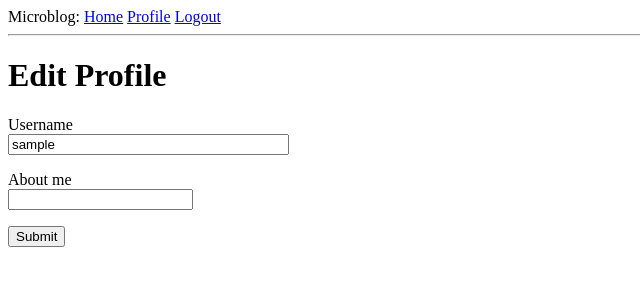
After one commit to frarlo/microblog, a Flask app: page /edit_profile in a window 1280 px wide. The commit adds this page. Shown: the top 300 px of the page, without its empty margins (0-640 px from the left). Run offline with Flask 3, Linux system fonts and the light colour scheme; the visitor is signed in with stand-in values (Sample User, id 1); data comes from the database, SQL or seed files in the repository.

Commit message:
feat: Add profile editing for users.
Included two new fields in the DB Users table (about_me and last_seen).

```diff
--- a/app/forms.py
+++ b/app/forms.py
@@ -1,6 +1,6 @@
 from flask_wtf import FlaskForm
-from wtforms import StringField, PasswordField, BooleanField, SubmitField
-from wtforms.validators import ValidationError, DataRequired, Email, EqualTo
+from wtforms import StringField, PasswordField, BooleanField, SubmitField, TextAreaField
+from wtforms.validators import ValidationError, DataRequired, Email, EqualTo, Length
 import sqlalchemy as sa
 from app import db
 from app.models import User
@@ -30,3 +30,8 @@ class RegistrationForm(FlaskForm):
         user = db.session.scalar(sa.select(User).where(User.email == email.data))
         if user is not None:
             raise ValidationError('Please use a different email address.')
+
+class EditProfileForm(FlaskForm):
+    username = StringField('Username', validators=[DataRequired()])
+    about_me = StringField('About me', validators=[Length(min=0, max=140)])
+    submit  = SubmitField('Submit')
--- a/app/models.py
+++ b/app/models.py
@@ -15,6 +15,10 @@ class User(UserMixin, db.Model):
     username: so.Mapped[str] = so.mapped_column(sa.String(64), index=True, unique=True)
     email: so.Mapped[str] = so.mapped_column(sa.String(128), index=True, unique=True)
     password_hash: so.Mapped[Optional[str]] = so.mapped_column(sa.String(256))
+    about_me: so.Mapped[Optional[str]] = so.mapped_column(sa.String(140))
+    last_seen: so.Mapped[Optional[datetime]] = so.mapped_column(
+        default= lambda:datetime.now(timezone.utc)
+    )
 
     # The user has many posts in the table:
     posts: so.WriteOnlyMapped['Post'] = so.relationship(back_populates='author')
--- a/app/routes.py
+++ b/app/routes.py
@@ -1,7 +1,8 @@
 from flask import render_template, flash, redirect, url_for, request
 from app import app, db
-from app.forms import LoginForm, RegistrationForm
+from app.forms import LoginForm, RegistrationForm, EditProfileForm
 from flask_login import current_user, login_user, logout_user, login_required
+from datetime import datetime, timezone
 import sqlalchemy as sa
 from app.models import User
 from urllib.parse import urlsplit
@@ -80,3 +81,27 @@ def user(username):
     ]
 
     return render_template('user.html', user=user, posts=posts)
+
+@app.before_request
+def before_request():
+    if current_user.is_authenticated:
+        current_user.last_seen = datetime.now(timezone.utc)
+        db.session.commit()
+
+@app.route('/edit_profile', methods=['GET', 'POST'])
+@login_required
+def edit_profile():
+    form = EditProfileForm()
+
+    if form.validate_on_submit():
+        current_user.username = form.username.data
+        current_user.about_me = form.about_me.data
+        db.session.commit()
+        flash('Your changes have been saved.')
+        return redirect(url_for('edit_profile'))
+
+    elif request.method == 'GET':
+        form.username.data = current_user.username
+        form.about_me.data = current_user.about_me
+
+    return render_template('edit_profile.html', title='Edit Profile', form= form)
--- /dev/null
+++ b/app/templates/edit_profile.html
@@ -0,0 +1,23 @@
+{% extends 'base.html' %}
+<!-- Defines the content of the edit profile page by extending the base html file -->
+{% block content %}
+  <h1>Edit Profile</h1>
+  <form action="" method="post">
+    {{ form.hidden_tag() }}
+    <p>
+      {{ form.username.label }}<br>
+      {{ form.username(size=32) }}<br>
+      {% for error in form.username.errors %}
+      <span style="color: red;">[{{ error }}]</span>
+      {% endfor %}
+    </p>
+    <p>
+      {{ form.about_me.label }}<br>
+      {{ form.about_me(cols=50, rows=4) }}<br>
+      {% for error in form.about_me.errors %}
+      <span style="color: red;">[{{ error }}]</span>
+      {% endfor %}
+    </p>
+    <p>{{ form.submit() }}</p>
+  </form>
+{% endblock %}
```
Also changed, not shown: app/templates/user.html (+8 -1 lines), migrations/versions/b0cadc040617_new_fields_in_user_model.py (added, +34 -0 lines).
